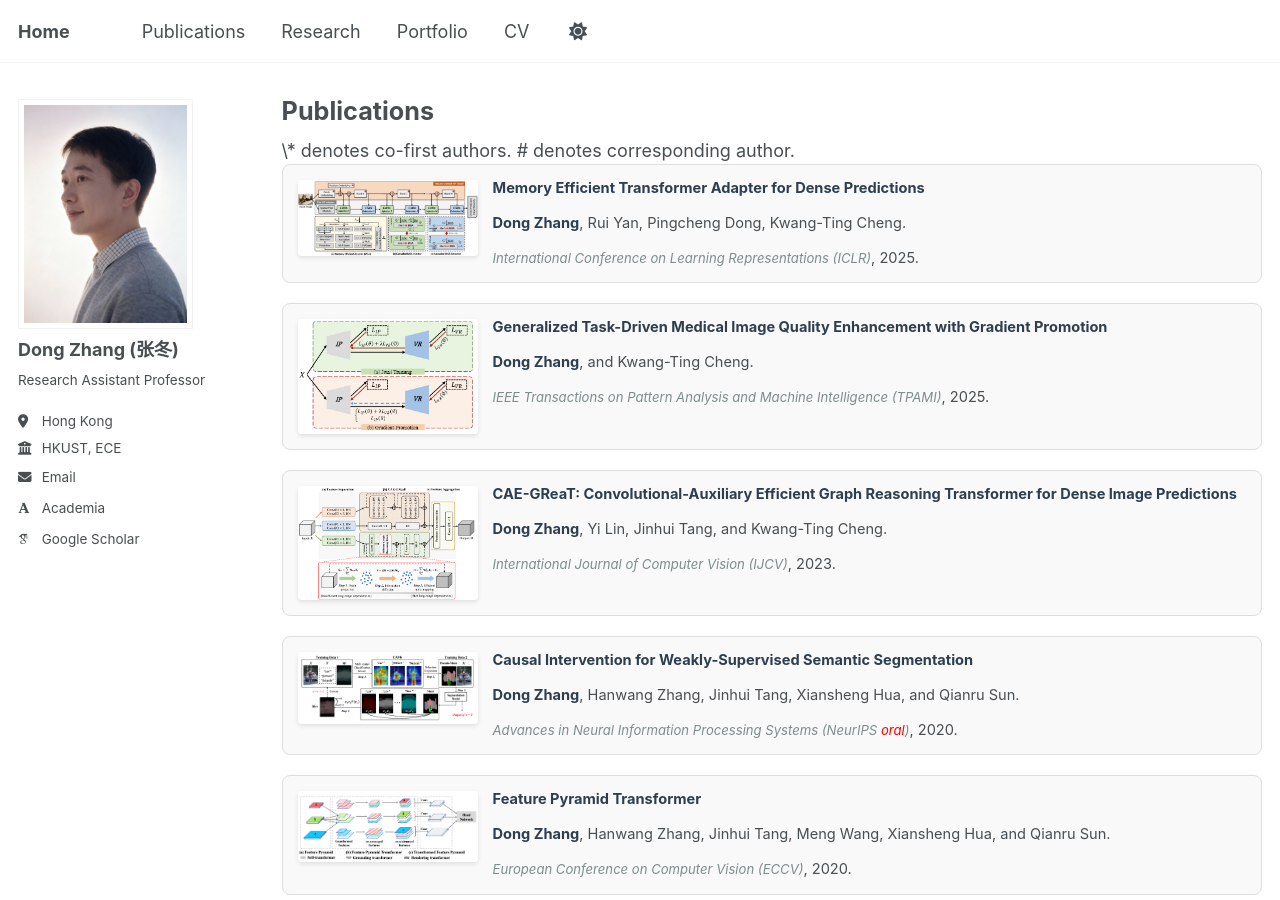
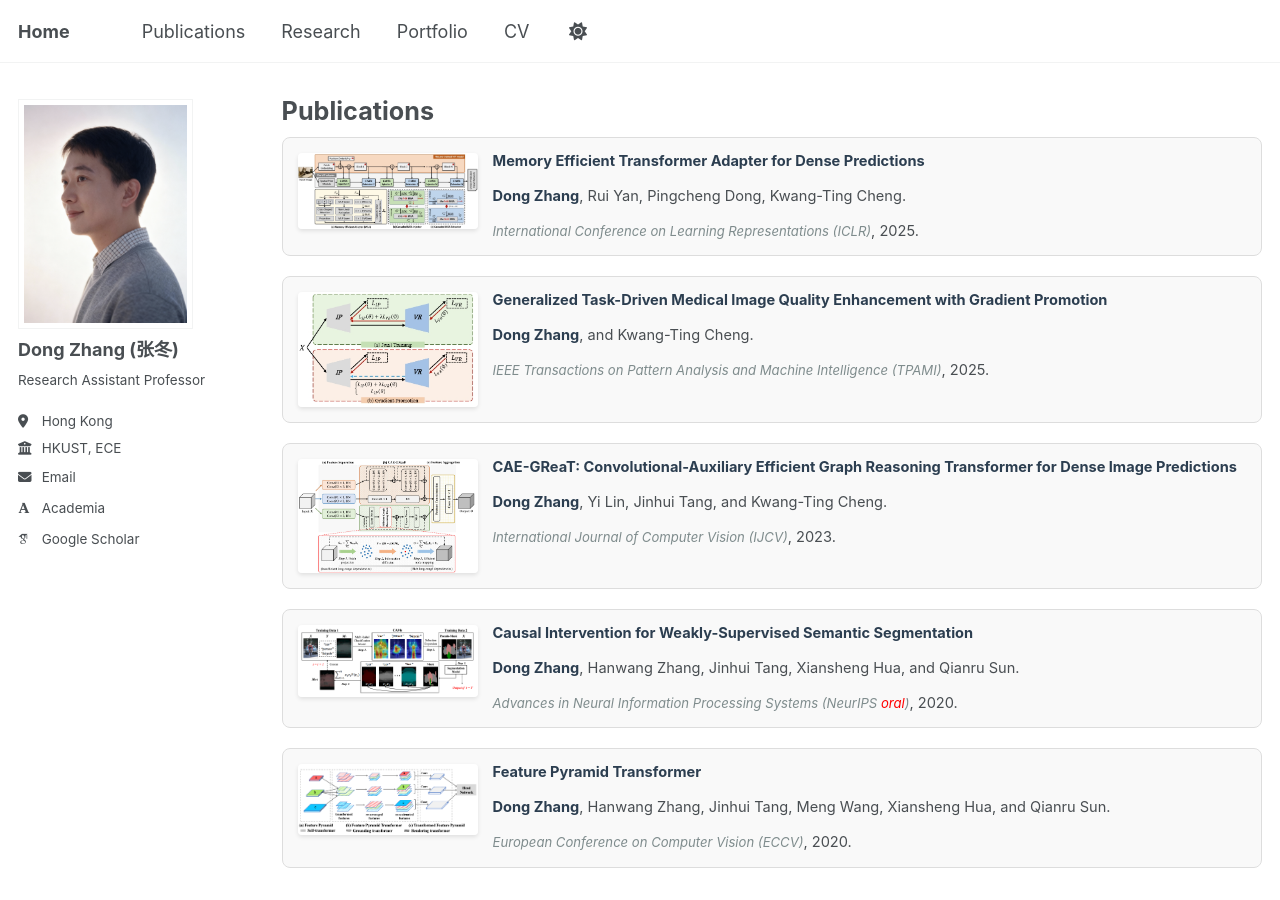
Before and after one commit to dongzhang89/dongzhang89.github.io, a Jekyll site: the page built from _pages/publications.html, in a window 1280 px wide and 900 px high. Built offline with Jekyll 4.4.1, drawn with Linux system fonts in a browser that asks for light colours; some web fonts are replaced; a script that is not in the unit is left out.

Commit message:
Update publications.html

```diff
--- a/_pages/publications.html
+++ b/_pages/publications.html
@@ -106,8 +106,6 @@ author_profile: true
   font-size: 1em;
 }
 </style>
-
-\* denotes co-first authors. # denotes corresponding author.
 
 <div class='paper-box'><div class='paper-box-image'><div><img src='/images/publication/META.png' alt="Memory Efficient Transformer Adapter" width="100%" onerror="this.style.display='none'"></div></div>
 <div class='paper-box-text'>
```
